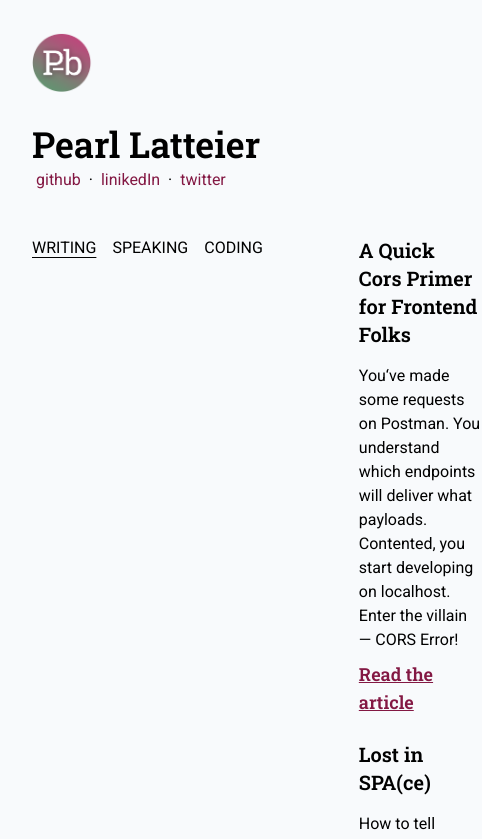
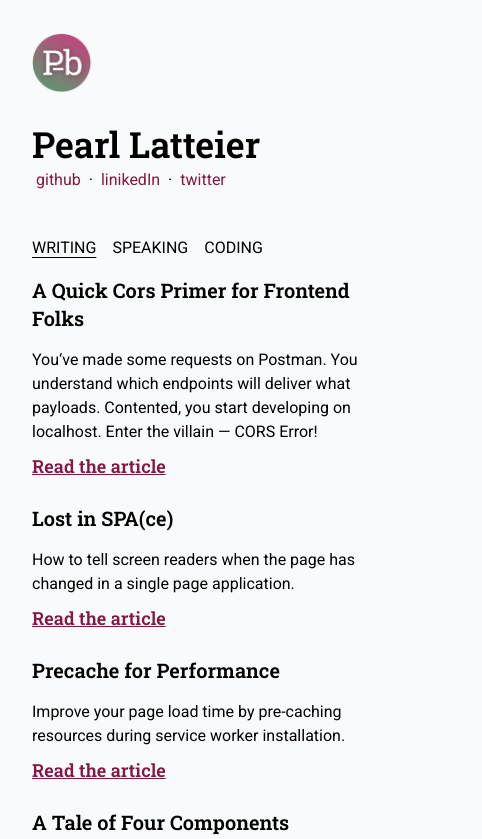
Before and after one commit to pearlbea/pearlbea-2024, a Next.js app: page / in a window 390 px wide. Shown: the top 839 px of the page, 482 px wide, since content can reach past the window. Built offline with nearby package versions, Linux system fonts and the light colour scheme.

Commit message:
Root page layout

```diff
--- a/app/page.tsx
+++ b/app/page.tsx
@@ -5,7 +5,7 @@ import { roboto } from "./fonts";
 
 export default function Home() {
   return (
-    <div className={clsx(roboto.className, "flex")}>
+    <div className={clsx(roboto.className, "flex flex-col md:flex-row")}>
       <NavMenu page="writing" />
       <Writing />
     </div>
```
